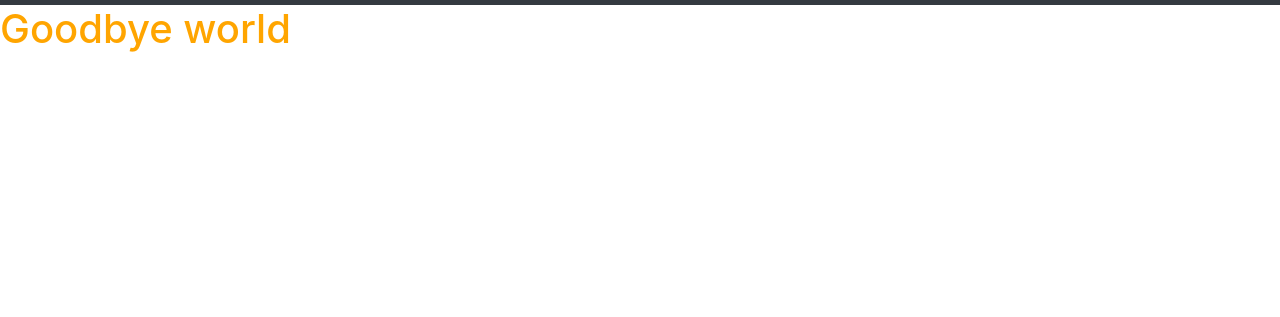
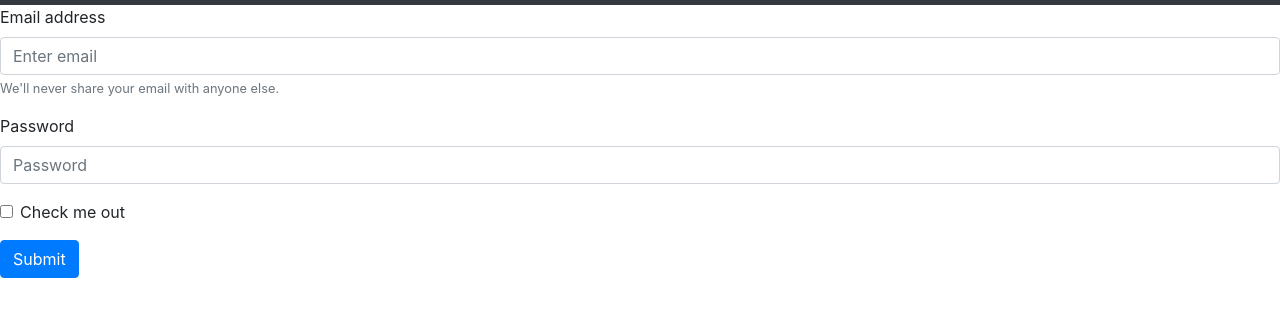
Before and after one commit to Brandon-Fontes/Testing, a plain HTML site: page goodbye-world.html in a window 1280 px wide. Shown: the part 67-384 px from the top of the page. Drawn offline with nearby package versions, Linux system fonts and the light colour scheme.

Commit message:
added a form for logging in

```diff
--- a/goodbye-world.html
+++ b/goodbye-world.html
@@ -29,7 +29,22 @@
                   </ul>
                 </div>
               </nav>
-            <h1>Goodbye world</h1>
+              <form>
+                <div class="form-group">
+                  <label for="exampleInputEmail1">Email address</label>
+                  <input type="email" class="form-control" id="exampleInputEmail1" aria-describedby="emailHelp" placeholder="Enter email">
+                  <small id="emailHelp" class="form-text text-muted">We'll never share your email with anyone else.</small>
+                </div>
+                <div class="form-group">
+                  <label for="exampleInputPassword1">Password</label>
+                  <input type="password" class="form-control" id="exampleInputPassword1" placeholder="Password">
+                </div>
+                <div class="form-group form-check">
+                  <input type="checkbox" class="form-check-input" id="exampleCheck1">
+                  <label class="form-check-label" for="exampleCheck1">Check me out</label>
+                </div>
+                <button type="submit" class="btn btn-primary">Submit</button>
+              </form>
 
 
 
```
